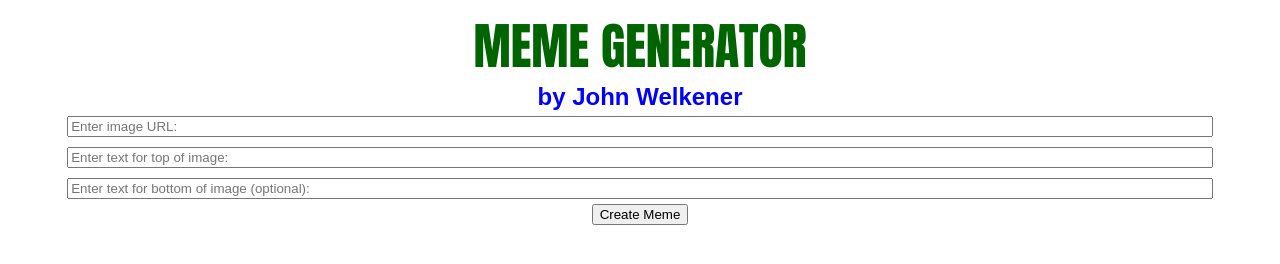
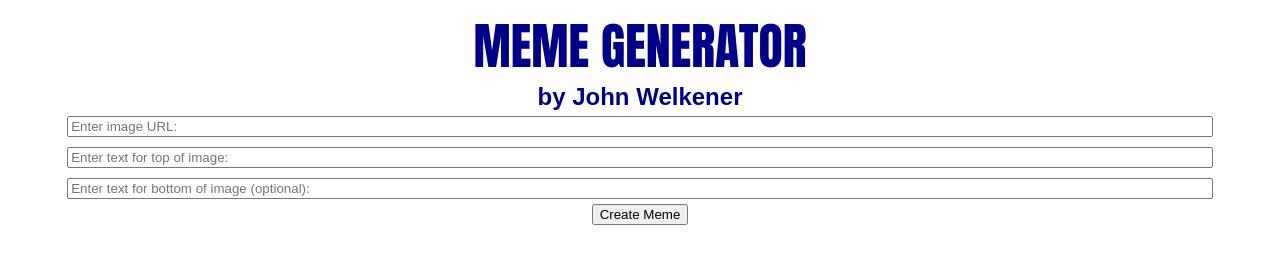
Before and after one commit to jwelkener/mg2, a plain HTML site: page MG.html in a window 1280 px wide. Drawn offline with Linux system fonts and the light colour scheme.

Commit message:
updated css

```diff
--- a/MG.css
+++ b/MG.css
@@ -1,14 +1,15 @@
 h1 {
+	font-family: Impact;
+	font-size: 50px;
+	text-transform: uppercase;
 	text-align: center;
-	font: 50px bolder;
-	color:darkgreen;
+	color:darkblue;
 	margin: 0;
-	font-family: Impact, Haettenschweiler, 'Arial Narrow Bold', sans-serif;
 }
 
 h2 {
 	margin: 0;
-	color:blue;
+	color:darkblue;
 	font-family: Brush Script MT, Bold, sans-serif;
 }
 
@@ -48,7 +49,7 @@ img {
   }
 
   .bottomText {
-	bottom: 5%;
+	bottom: 3%;
 	width: 100%;
   }
 
--- a/MG.js
+++ b/MG.js
@@ -38,7 +38,7 @@ function validateImage(url) {
 	let image = new Image();
 	image.src = imgUrl;
 
-	if (image.complete !== 0) {
+	if (image.complete) {
 	  let memeElement = document.createElement("div");
 	  memeElement.classList.add("meme");
 
```
Also changed, not shown: 1 other file.
